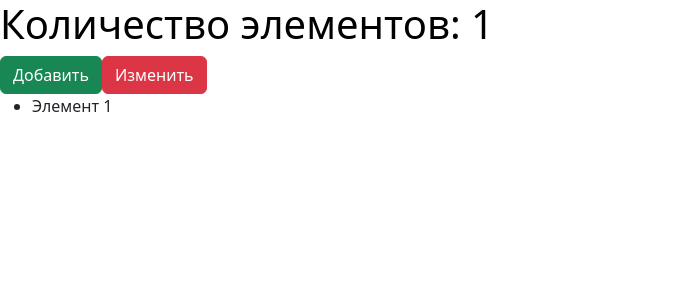
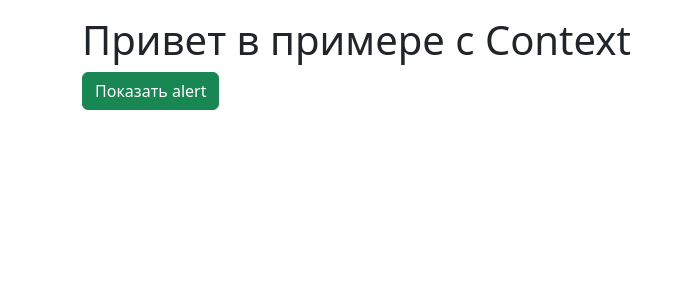
Before and after one commit to Callisto7/Filtration, a React (Create React App) app: page / in a window 1280 px wide. Shown: the top 300 px of the page, without its empty margins (0-693 px from the left). Built offline with nearby package versions, Linux system fonts and the light colour scheme.

Commit message:
Add new Hooks useContext

```diff
--- /dev/null
+++ b/src/Alert/Alert.js
@@ -0,0 +1,18 @@
+import React from 'react'
+import {useAlert} from './AlertContext'
+
+export default function Alert() {
+  const alert = useAlert()
+
+  if(!alert.visible) return null
+
+  return (
+    <div className={'alert alert-danger'}>
+        Важное сообщение
+    </div>
+  )
+}
+
+
+
+//  Компонент для работы с -useContext
--- /dev/null
+++ b/src/Alert/AlertContext.js
@@ -0,0 +1,26 @@
+import React, {useContext, useState} from 'react'
+
+const AlertContext = React.createContext()
+
+export const useAlert = () => {
+  return useContext(AlertContext)
+}
+
+export const AlertProvider = ({children}) => {
+  const [alert, setAlert] = useState(false)
+
+  const toggle = () => setAlert(prev => !prev)
+
+  return (
+    <AlertContext.Provider value={{
+      visible: alert,
+      toggle
+    }}>
+
+      {children}
+    </AlertContext.Provider>
+  )
+}
+
+
+//  Компонент для работы с -useContext
--- a/src/App.js
+++ b/src/App.js
@@ -1,9 +1,16 @@
 import React from 'react';
-import UseCallback from './Hooks/UseCallback';
+import Main from './Main';
+import Alert from './Alert/Alert';
+import { AlertProvider } from './Alert/AlertContext';
 
 function App() {
   return (
-    <UseCallback />
+    <AlertProvider>
+      <div className={'container pt-3'}>
+        <Alert />
+        <Main toggle={() => {}}/>
+      </div>
+    </AlertProvider>
   )
 }
 
--- /dev/null
+++ b/src/Main.js
@@ -0,0 +1,14 @@
+import React from 'react'
+import { useAlert } from './Alert/AlertContext'
+
+export default function Main() {
+    const {toggle} = useAlert()
+  return (
+    <>
+        <h1>Привет в примере с Context</h1>
+        <button onClick={toggle} className="btn btn-success">Показать alert</button>
+    </>
+  )
+}
+
+//  Компонент для работы с -useContext
```
